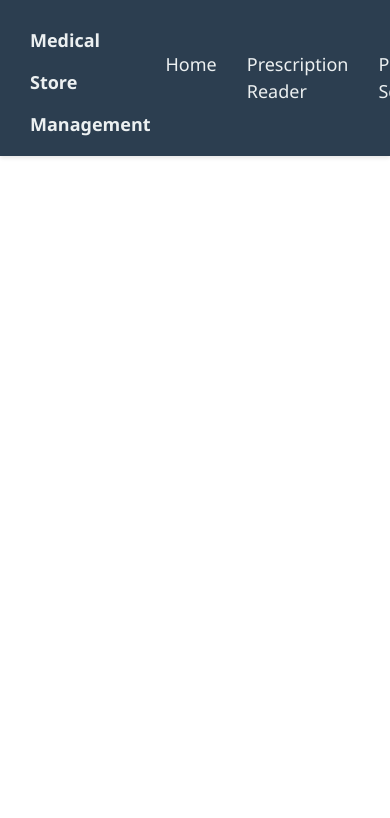
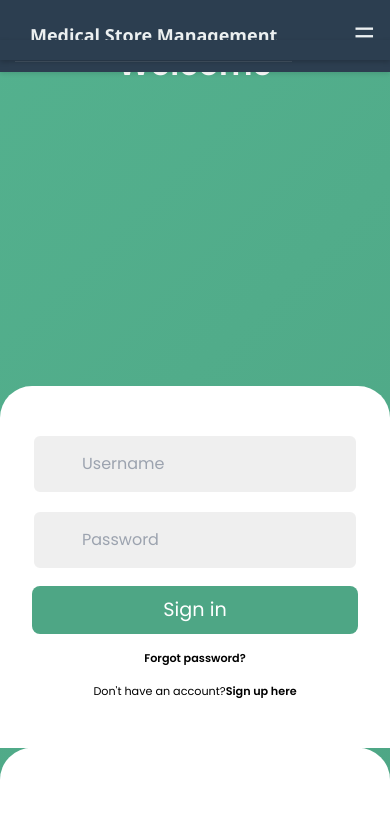
Before and after one commit to ayush1512/MSM, a React (Vite) app in the folder Frontend/: page /login-page in a window 390 px wide. Shown: the top 818 px of the page. Built offline with nearby package versions, Linux system fonts and the light colour scheme.

Commit message:
login page frontend

```diff
--- a/Frontend/src/App.jsx
+++ b/Frontend/src/App.jsx
@@ -6,11 +6,11 @@ import ContactUs from './components/ContactUs';
 import PrescriptionReader from "./components/PrescriptionReader";
 import StockManagement from "./components/StockManagement";
 import PaymentRecords from "./components/PaymentRecords";
-// import Billing from "./components/Billing";
+import Billing from "./components/Billing";
 import ProductScanner from "./components/ProductScanner";
 import DebitCredit from "./components/DebitCredit";
 import Admin from '/src/components/Admin.jsx';
-// import LoginPage from "./components/LoginPage";
+import LoginPage from "./components/LoginPage";
 import AdminDashboard from "./components/AdminDashboard";
 
 
@@ -24,12 +24,12 @@ function App() {
         <Route path="/" element={<Dashboard />} />
         <Route path="/prescription-reader" element={<PrescriptionReader />} />
         <Route path="/payment-records" element={<PaymentRecords />} />
-        {/* <Route path="/billing" element={<Billing />} /> */}
+        <Route path="/billing" element={<Billing />} />
         <Route path="/product-scanner" element={<ProductScanner />} />
         <Route path="/admin/*" element={<Admin />} />
         <Route path="/stock-management" element={<StockManagement/>}/>
         <Route path="/debit-credit" element={<DebitCredit/>}/>
-        {/* <Route path="/login-page" element={<LoginPage/>}/> */}
+        <Route path="/login-page" element={<LoginPage/>}/>
         <Route path="/dashboard" element={<AdminDashboard/>}/>
         <Route path="/contact-us" element={<ContactUs/>}/>
       </Routes>
--- /dev/null
+++ b/Frontend/src/components/LoginPage.css
@@ -0,0 +1,340 @@
+@import url('https://fonts.googleapis.com/css2?family=Poppins:wght@200;300;400;500;600&display=swap');
+
+.loginPage{
+    --primary-color: #4EA685;
+    --secondary-color: #57B894;
+    --black: #000000;
+    --white: #ffffff;
+    --gray: #efefef;
+    --gray-2: #757575;
+
+    --facebook-color: #4267B2;
+    --google-color: #DB4437;
+    --twitter-color: #1DA1F2;
+    --insta-color: #E1306C;
+}
+.container {
+    font-family: 'Poppins', sans-serif;
+    margin: 0;
+    padding: 0;
+    box-sizing: border-box;
+
+    height: 100vh;
+    overflow: hidden;
+
+    position: relative;
+    min-height: 100vh;
+    overflow: hidden;
+}
+
+.row {
+    display: flex;
+    flex-wrap: wrap;
+    height: 100vh;
+}
+
+.col {
+    width: 50%;
+}
+
+.align-items-center {
+    display: flex;
+    align-items: center;
+    justify-content: center;
+    text-align: center;
+}
+
+.form-wrapper {
+    width: 100%;
+    max-width: 28rem;
+}
+
+.form {
+    padding: 1rem;
+    background-color: var(--white);
+    border-radius: 1.5rem;
+    width: 100%;
+    box-shadow: rgba(0, 0, 0, 0.35) 0px 5px 15px;
+    transform: scale(0);
+    transition: .5s ease-in-out;
+    transition-delay: 1s;
+}
+
+.input-group {
+    position: relative;
+    width: 100%;
+    margin: 1rem 0;
+}
+
+.input-group i {
+    position: absolute;
+    top: 50%;
+    left: 1rem;
+    transform: translateY(-50%);
+    font-size: 1.4rem;
+    color: var(--gray-2);
+}
+
+.input-group input {
+    width: 100%;
+    padding: 1rem 3rem;
+    font-size: 1rem;
+    background-color: var(--gray);
+    border-radius: .5rem;
+    border: 0.125rem solid var(--white);
+    outline: none;
+}
+
+.input-group input:focus {
+    border: 0.125rem solid var(--primary-color);
+}
+
+.form button {
+    cursor: pointer;
+    width: 100%;
+    padding: .6rem 0;
+    border-radius: .5rem;
+    border: none;
+    background-color: var(--primary-color);
+    color: var(--white);
+    font-size: 1.2rem;
+    outline: none;
+}
+
+.form p {
+    margin: 1rem 0;
+    font-size: .7rem;
+}
+
+.flex-col {
+    flex-direction: column;
+}
+
+.social-list {
+    margin: 2rem 0;
+    padding: 1rem;
+    border-radius: 1.5rem;
+    width: 100%;
+    box-shadow: rgba(0, 0, 0, 0.35) 0px 5px 15px;
+    transform: scale(0);
+    transition: .5s ease-in-out;
+    transition-delay: 1.2s;
+}
+
+.social-list>div {
+    color: var(--white);
+    margin: 0 .5rem;
+    padding: .7rem;
+    cursor: pointer;
+    border-radius: .5rem;
+    cursor: pointer;
+    transform: scale(0);
+    transition: .5s ease-in-out;
+}
+
+.social-list>div:nth-child(1) {
+    transition-delay: 1.4s;
+}
+
+.social-list>div:nth-child(2) {
+    transition-delay: 1.6s;
+}
+
+.social-list>div:nth-child(3) {
+    transition-delay: 1.8s;
+}
+
+.social-list>div:nth-child(4) {
+    transition-delay: 2s;
+}
+
+.social-list>div>i {
+    font-size: 1.5rem;
+    transition: .4s ease-in-out;
+}
+
+.social-list>div:hover i {
+    transform: scale(1.5);
+}
+
+.facebook-bg {
+    background-color: var(--facebook-color);
+}
+
+.google-bg {
+    background-color: var(--google-color);
+}
+
+.twitter-bg {
+    background-color: var(--twitter-color);
+}
+
+.insta-bg {
+    background-color: var(--insta-color);
+}
+
+.pointer {
+    cursor: pointer;
+}
+
+.container.sign-in .form.sign-in,
+.container.sign-in .social-list.sign-in,
+.container.sign-in .social-list.sign-in>div,
+.container.sign-up .form.sign-up,
+.container.sign-up .social-list.sign-up,
+.container.sign-up .social-list.sign-up>div {
+    transform: scale(1);
+}
+
+.content-row {
+    position: absolute;
+    top: 0;
+    left: 0;
+    pointer-events: none;
+    z-index: 6;
+    width: 100%;
+}
+
+.text {
+    margin: 4rem;
+    color: var(--white);
+}
+
+.text h2 {
+    font-size: 3.5rem;
+    font-weight: 800;
+    margin: 2rem 0;
+    transition: 1s ease-in-out;
+}
+
+.text p {
+    font-weight: 600;
+    transition: 1s ease-in-out;
+    transition-delay: .2s;
+}
+
+.img img {
+    width: 30vw;
+    transition: 1s ease-in-out;
+    transition-delay: .4s;
+}
+
+.text.sign-in h2,
+.text.sign-in p,
+.img.sign-in img {
+    transform: translateX(-250%);
+}
+
+.text.sign-up h2,
+.text.sign-up p,
+.img.sign-up img {
+    transform: translateX(250%);
+}
+
+.container.sign-in .text.sign-in h2,
+.container.sign-in .text.sign-in p,
+.container.sign-in .img.sign-in img,
+.container.sign-up .text.sign-up h2,
+.container.sign-up .text.sign-up p,
+.container.sign-up .img.sign-up img {
+    transform: translateX(0);
+}
+
+/* BACKGROUND */
+
+.container::before {
+    content: "";
+    position: absolute;
+    top: 0;
+    right: 0;
+    height: 100vh;
+    width: 300vw;
+    transform: translate(35%, 0);
+    background-image: linear-gradient(-45deg, var(--primary-color) 0%, var(--secondary-color) 100%);
+    transition: 1s ease-in-out;
+    z-index: 6;
+    box-shadow: rgba(0, 0, 0, 0.35) 0px 5px 15px;
+    border-bottom-right-radius: max(50vw, 50vh);
+    border-top-left-radius: max(50vw, 50vh);
+}
+
+.container.sign-in::before {
+    transform: translate(0, 0);
+    right: 50%;
+}
+
+.container.sign-up::before {
+    transform: translate(100%, 0);
+    right: 50%;
+}
+
+/* RESPONSIVE */
+
+@media only screen and (max-width: 450px) {
+
+    .container::before,
+    .container.sign-in::before,
+    .container.sign-up::before {
+        height: 100vh;
+        border-bottom-right-radius: 0;
+        border-top-left-radius: 0;
+        z-index: 0;
+        transform: none;
+        right: 0;
+    }
+
+    /* .container.sign-in .col.sign-up {
+        transform: translateY(100%);
+    } */
+
+    .container.sign-in .col.sign-in,
+    .container.sign-up .col.sign-up {
+        transform: translateY(0);
+    }
+
+    .content-row {
+        align-items: flex-start !important;
+    }
+
+    .content-row .col {
+        transform: translateY(0);
+        background-color: unset;
+    }
+
+    .col {
+        width: 100%;
+        position: absolute;
+        padding: 2rem;
+        background-color: var(--white);
+        border-top-left-radius: 2rem;
+        border-top-right-radius: 2rem;
+        transform: translateY(100%);
+        transition: 1s ease-in-out;
+        margin-bottom: 6rem;
+    }
+
+    .row {
+        align-items: flex-end;
+        justify-content: flex-end;
+    }
+
+    .form,
+    .social-list {
+        box-shadow: none;
+        margin: 0;
+        padding: 0;
+    }
+
+    .text {
+        margin: 0;
+    }
+
+    .text p {
+        display: none;
+    }
+
+    .text h2 {
+        margin: .5rem;
+        font-size: 2rem;
+    }
+}
--- a/Frontend/src/components/LoginPage.jsx
+++ b/Frontend/src/components/LoginPage.jsx
@@ -1,166 +1,132 @@
-import React, { useState } from 'react';
+import React, { useState, useEffect, useRef } from 'react';
+import "./LoginPage.css";
 
-const LoginPage = () => {
-  // Toggle between login and registration forms
-  const [isLogin, setIsLogin] = useState(true);
+export default function LoginPage() {
+  const containerRef = useRef(null);
 
-  // State for login form
-  const [loginData, setLoginData] = useState({
-    email: '',
-    password: ''
-  });
-
-  // State for registration form
-  const [registerData, setRegisterData] = useState({
-    username: '',
-    email: '',
-    password: '',
-    confirmPassword: ''
-  });
-
-  // Handle form toggling
-  const handleToggle = () => {
-    setIsLogin(!isLogin);
+  const toggle = () => {
+    const container = containerRef.current;
+    if (container) {
+      container.classList.toggle('sign-in');
+      container.classList.toggle('sign-up');
+    }
   };
 
-  // Handle changes for login form
-  const handleLoginChange = (e) => {
-    const { name, value } = e.target;
-    setLoginData({ ...loginData, [name]: value });
-  };
+  useEffect(() => {
+    // Use setTimeout to add sign-in class after component mounts
+    const timeoutId = setTimeout(() => {
+      if (containerRef.current) {
+        containerRef.current.classList.add('sign-in');
+      }
+    }, 200);
 
-  // Handle changes for registration form
-  const handleRegisterChange = (e) => {
-    const { name, value } = e.target;
-    setRegisterData({ ...registerData, [name]: value });
-  };
-
-  // Handle login form submission
-  const handleLoginSubmit = (e) => {
-    e.preventDefault();
-    // Add your login logic here
-    console.log("Login Data:", loginData);
-  };
-
-  // Handle registration form submission
-  const handleRegisterSubmit = (e) => {
-    e.preventDefault();
-    // Simple check for matching passwords
-    if (registerData.password !== registerData.confirmPassword) {
-      alert("Passwords do not match!");
-      return;
-    }
-    // Add your registration logic here
-    console.log("Registration Data:", registerData);
-  };
+    // Clean up timeout on unmount
+    return () => clearTimeout(timeoutId);
+  }, []);
 
   return (
-    <div className="min-h-screen flex items-center justify-center bg-gray-100 p-4">
-      <div className="w-full max-w-md bg-white p-8 rounded shadow">
-        <h2 className="text-2xl font-bold mb-6 text-center">
-          {isLogin ? "Login" : "Register"}
-        </h2>
-
-        {isLogin ? (
-          <form onSubmit={handleLoginSubmit}>
-            <div className="mb-4">
-              <label htmlFor="email" className="block text-gray-700">Email</label>
-              <input
-                type="email"
-                id="email"
-                name="email"
-                value={loginData.email}
-                onChange={handleLoginChange}
-                className="w-full border p-2 rounded"
-                required
-              />
+    <>
+      <div id="container" className="container loginPage" ref={containerRef}>
+        {/* -- FORM SECTION -- */}
+        <div className="row">
+          {/* -- SIGN UP -- */}
+          <div className="col align-items-center flex-col sign-up">
+            <div className="form-wrapper align-items-center">
+              <div className="form sign-up">
+                <div className="input-group">
+                  <i className='bx bxs-user'></i>
+                  <input type="text" placeholder="Username"/>
+                </div>
+                <div className="input-group">
+                  <i className='bx bx-mail-send'></i>
+                  <input type="email" placeholder="Email"/>
+                </div>
+                <div className="input-group">
+                  <i className='bx bxs-lock-alt'></i>
+                  <input type="password" placeholder="Password"/>
+                </div>
+                <div className="input-group">
+                  <i className='bx bxs-lock-alt'></i>
+                  <input type="password" placeholder="Confirm password"/>
+                </div>
+                <button>
+                  Sign up
+                </button>
+                <p>
+                  <span>
+                    Already have an account?
+                  </span>
+                  <b onClick={toggle} className="pointer">
+                    Sign in here
+                  </b>
+                </p>
+              </div>
             </div>
-            <div className="mb-4">
-              <label htmlFor="password" className="block text-gray-700">Password</label>
-              <input
-                type="password"
-                id="password"
-                name="password"
-                value={loginData.password}
-                onChange={handleLoginChange}
-                className="w-full border p-2 rounded"
-                required
-              />
+          </div>
+          {/* -- END SIGN UP -- */}
+          {/* -- SIGN IN -- */}
+          <div className="col align-items-center flex-col sign-in">
+            <div className="form-wrapper align-items-center">
+              <div className="form sign-in">
+                <div className="input-group">
+                  <i className='bx bxs-user'></i>
+                  <input type="text" placeholder="Username"/>
+                </div>
+                <div className="input-group">
+                  <i className='bx bxs-lock-alt'></i>
+                  <input type="password" placeholder="Password"/>
+                </div>
+                <button>
+                  Sign in
+                </button>
+                <p>
+                  <b>
+                    Forgot password?
+                  </b>
+                </p>
+                <p>
+                  <span>
+                    Don't have an account?
+                  </span>
+                  <b onClick={toggle} className="pointer">
+                    Sign up here
+                  </b>
+                </p>
+              </div>
             </div>
-            <button
-              type="submit"
-              className="w-full bg-blue-600 text-white py-2 rounded hover:bg-blue-700 transition"
-            >
-              Login
-            </button>
-          </form>
-        ) : (
-          <form onSubmit={handleRegisterSubmit}>
-            <div className="mb-4">
-              <label htmlFor="username" className="block text-gray-700">Username</label>
-              <input
-                type="text"
-                id="username"
-                name="username"
-                value={registerData.username}
-                onChange={handleRegisterChange}
-                className="w-full border p-2 rounded"
-                required
-              />
+            <div className="form-wrapper">
             </div>
-            <div className="mb-4">
-              <label htmlFor="email" className="block text-gray-700">Email</label>
-              <input
-                type="email"
-                id="email"
-                name="email"
-                value={registerData.email}
-                onChange={handleRegisterChange}
-                className="w-full border p-2 rounded"
-                required
-              />
+          </div>
+          {/* -- END SIGN IN -- */}
+        </div>
+        {/* <!-- END FORM SECTION --> */}
+        {/* <!-- CONTENT SECTION --> */}
+        <div className="row content-row">
+          {/* <!-- SIGN IN CONTENT --> */}
+          <div className="col align-items-center flex-col">
+            <div className="text sign-in">
+              <h2>
+                Welcome
+              </h2>
             </div>
-            <div className="mb-4">
-              <label htmlFor="password" className="block text-gray-700">Password</label>
-              <input
-                type="password"
-                id="password"
-                name="password"
-                value={registerData.password}
-                onChange={handleRegisterChange}
-                className="w-full border p-2 rounded"
-                required
-              />
+            <div className="img sign-in">
             </div>
-            <div className="mb-4">
-              <label htmlFor="confirmPassword" className="block text-gray-700">Confirm Password</label>
-              <input
-                type="password"
-                id="confirmPassword"
-                name="confirmPassword"
-                value={registerData.confirmPassword}
-                onChange={handleRegisterChange}
-                className="w-full border p-2 rounded"
-                required
-              />
+          </div>
+          {/* <!-- END SIGN IN CONTENT --> */}
+          {/* <!-- SIGN UP CONTENT --> */}
+          <div className="col align-items-center flex-col">
+            <div className="img sign-up">
             </div>
-            <button
-              type="submit"
-              className="w-full bg-green-600 text-white py-2 rounded hover:bg-green-700 transition"
-            >
-              Register
-            </button>
-          </form>
-        )}
-
-        <div className="mt-4 text-center">
-          <button onClick={handleToggle} className="text-blue-600 hover:underline">
-            {isLogin ? "Don't have an account? Register here." : "Already have an account? Login here."}
-          </button>
+            <div className="text sign-up">
+              <h2>
+                Join with us
+              </h2>
+            </div>
+          </div>
+          {/* <!-- END SIGN UP CONTENT --> */}
         </div>
+        {/* <!-- END CONTENT SECTION --> */}
       </div>
-    </div>
+    </>
   );
-};
-
-export default LoginPage;
+}
--- a/Frontend/src/components/Navbar.css
+++ b/Frontend/src/components/Navbar.css
@@ -54,3 +54,69 @@
   color: #1ABC9C;
   border-bottom: 2px solid #1ABC9C;
 }
+
+/* Mobile menu button - hidden by default */
+.menu-btn {
+  display: none;
+  cursor: pointer;
+  background: none;
+  border: none;
+  color: #ECF0F1;
+  font-size: 24px;
+}
+
+/* Mobile Responsive Styles */
+@media only screen and (max-width: 450px) {
+  .navbar {
+    padding: 10px 15px;
+  }
+
+  .navbar-brand {
+    font-size: 20px;
+  }
+
+  /* Show the menu button */
+  .menu-btn {
+    display: block;
+  }
+
+  /* Mobile nav links styles */
+  .nav-links {
+    position: absolute;
+    flex-direction: column;
+    background-color: #2C3E50;
+    width: 100%;
+    top: 60px;
+    left: 0;
+    padding: 10px 0;
+    box-shadow: 0 2px 5px rgba(0, 0, 0, 0.2);
+    transform: translateY(-100%);
+    max-height: 0;
+    overflow: hidden;
+    transition: max-height 0.3s ease-in-out, transform 0.3s ease-in-out;
+  }
+
+  .nav-links.active {
+    transform: translateY(0);
+    max-height: 300px;
+  }
+
+  .nav-links li {
+    margin: 0;
+    width: 100%;
+    text-align: center;
+  }
+
+  .nav-link {
+    display: block;
+    padding: 12px 15px;
+    border-bottom: 1px solid rgba(255, 255, 255, 0.1);
+  }
+
+  .nav-link:hover,
+  .nav-link.active {
+    border-bottom: 1px solid rgba(255, 255, 255, 0.1);
+    color: #1ABC9C;
+    background-color: rgba(26, 188, 156, 0.1);
+  }
+}
--- a/Frontend/src/components/Navbar.jsx
+++ b/Frontend/src/components/Navbar.jsx
@@ -1,10 +1,14 @@
-
-import React from "react";
+import React, { useState } from "react";
 import { Link } from "react-router-dom";
 import "./Navbar.css";
 
+const Navbar = () => {
+  const [menuActive, setMenuActive] = useState(false);
 
-const Navbar = () => {
+  const toggleMenu = () => {
+    setMenuActive(!menuActive);
+  };
+
   return (
     <nav className="navbar">
       <div className="navbar-brand">
@@ -12,13 +16,18 @@ const Navbar = () => {
           Medical Store Management
         </Link>
       </div>
-      <ul className="nav-links">
-        <li><Link to="/" className="nav-link">Home</Link></li>
-        <li><Link to="/prescription-reader" className="nav-link">Prescription Reader</Link></li>
-        {/* <li><Link to="/payment-records" className="nav-link">Payment Records</Link></li> */}
-        <li><Link to="/product-scanner" className="nav-link">Product Scanner</Link></li>
-        {/* <li><Link to="/login-page" className="nav-link">Log In</Link></li> */}
-        <li><Link to="/admin" className="nav-link">Admin</Link></li>
+
+      <button className="menu-btn" onClick={toggleMenu}>
+        {menuActive ? "✕" : "☰"}
+      </button>
+
+      <ul className={`nav-links ${menuActive ? 'active' : ''}`}>
+        <li><Link to="/" className="nav-link" onClick={() => setMenuActive(false)}>Home</Link></li>
+        <li><Link to="/prescription-reader" className="nav-link" onClick={() => setMenuActive(false)}>Prescription Reader</Link></li>
+        <li><Link to="/payment-records" className="nav-link" onClick={() => setMenuActive(false)}>Payment Records</Link></li>
+        <li><Link to="/product-scanner" className="nav-link" onClick={() => setMenuActive(false)}>Product Scanner</Link></li>
+        <li><Link to="/login-page" className="nav-link" onClick={() => setMenuActive(false)}>Log In</Link></li>
+        <li><Link to="/admin" className="nav-link" onClick={() => setMenuActive(false)}>Admin</Link></li>
       </ul>
     </nav>
   );
```
Also changed, not shown: Frontend/src/components/AdminLogin.jsx (line endings or trailing spaces).
